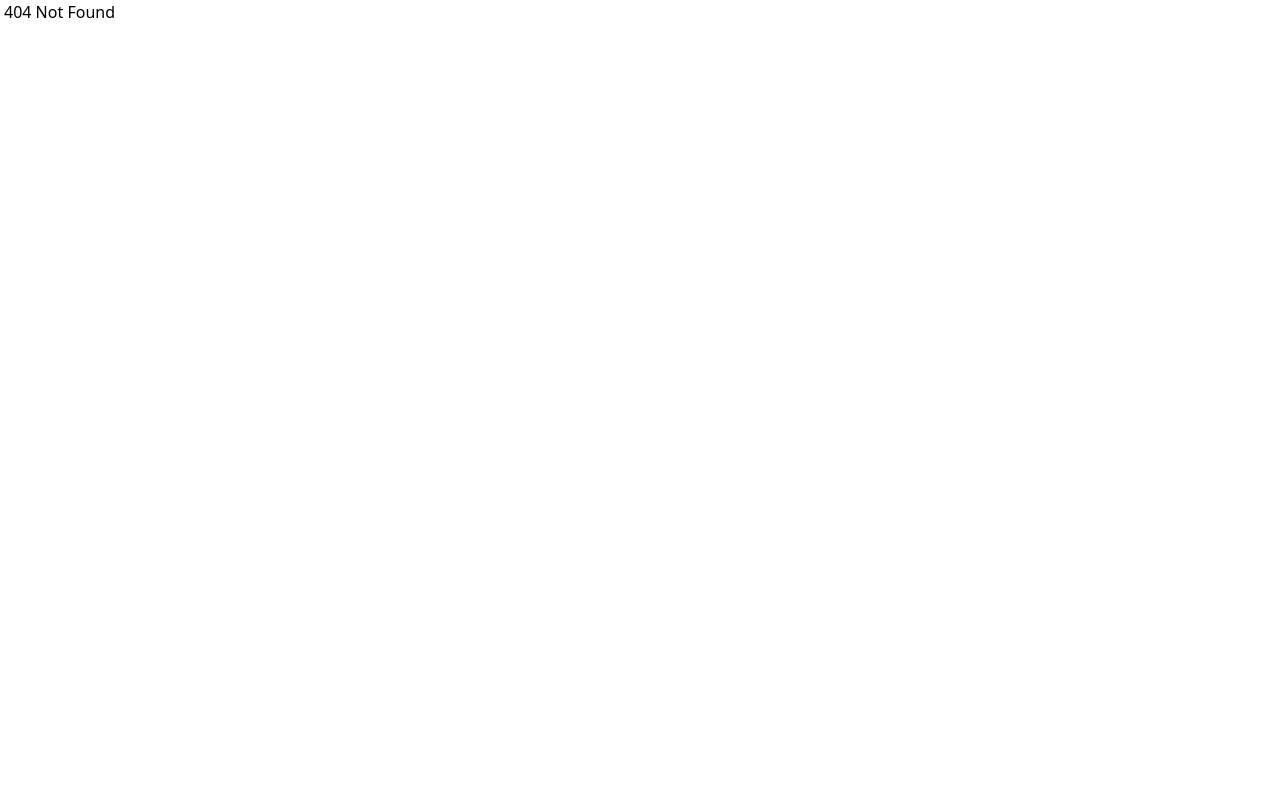
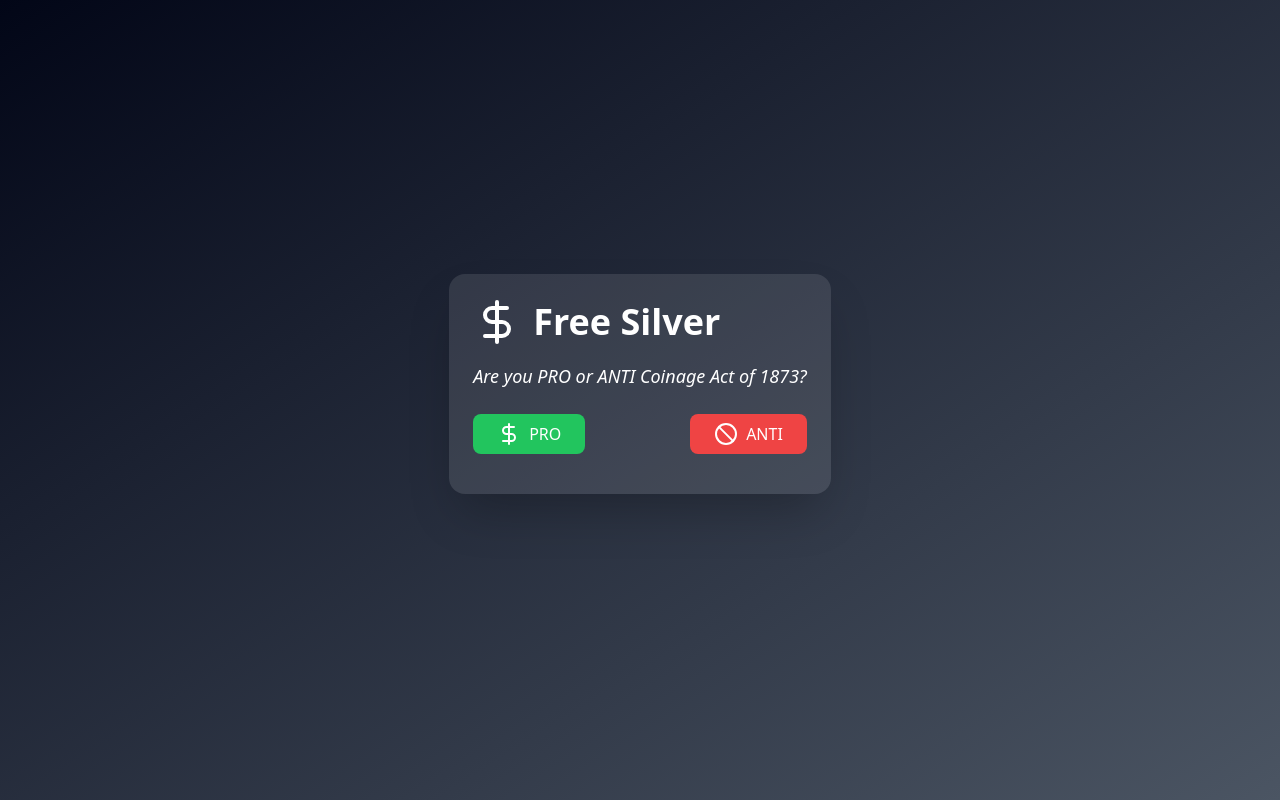
Before and after one commit to hansa241/interactive-website, a Next.js app: page /freesilver in a window 1280 px wide. Before the commit this address had no page. Built offline with nearby package versions, Linux system fonts and the light colour scheme.

Commit message:
Added Free silver page

```diff
--- /dev/null
+++ b/app/freesilver/page.tsx
@@ -0,0 +1,63 @@
+'use client';
+import React, {useState} from 'react';
+import {motion} from 'motion/react';
+import {DollarSign, Ban} from 'lucide-react';
+
+export default function Page() {
+    const [position, setPosition] = useState<string | null>(null);
+
+    const handleChoice = (choice: string) => {
+        setPosition(choice);
+    };
+
+    return (
+        <main className="min-h-screen flex flex-col items-center
+        justify-center bg-gradient-to-br from-slate-950 to-gray-600 text-white p-4">
+            <motion.div
+                className="p-6 bg-white bg-opacity-10 rounded-2xl shadow-2xl mb-8"
+                layout={true}
+                initial={{scale: 0.8, opacity: 0}}
+                animate={{scale: 1, opacity: 1}}
+                transition={{duration: 1}}
+            >
+                <h1 className="text-4xl font-extrabold mb-4 flex items-center space-x-3">
+                    <DollarSign size={48}/>
+                    <span>Free Silver</span>
+                </h1>
+                <p className="text-lg italic mb-6">
+                    Are you PRO or ANTI Coinage Act of 1873?
+                </p>
+                <div className="flex justify-between mb-4">
+                    <button
+                        className="px-6 py-2 bg-green-500 rounded-lg hover:bg-green-600 transition"
+                        onClick={() => handleChoice('PRO')}
+                    >
+                        <span className="flex items-center space-x-2">
+                            <DollarSign/>
+                            <span>PRO</span>
+                        </span>
+                    </button>
+                    <button
+                        className="px-6 py-2 bg-red-500 rounded-lg hover:bg-red-600 transition"
+                        onClick={() => handleChoice('ANTI')}
+                    >
+                        <span className="flex items-center space-x-2">
+                            <Ban/>
+                            <span>ANTI</span>
+                        </span>
+                    </button>
+                </div>
+                {position && (
+                    <motion.p
+                        className="mt-6 text-2xl font-bold"
+                        initial={{y: -10, opacity: 0}}
+                        animate={{y: 0, opacity: 1}}
+                        transition={{type: 'spring', stiffness: 120}}
+                    >
+                        You are {position} <i>Coinage Act of 1873</i>
+                    </motion.p>
+                )}
+            </motion.div>
+        </main>
+    )
+}
--- a/package.json
+++ b/package.json
@@ -9,6 +9,8 @@
     "lint": "next lint"
   },
   "dependencies": {
+    "lucide-react": "^0.511.0",
+    "motion": "^12.15.0",
     "next": "^15.3.2",
     "react": "^19.0.0",
     "react-dom": "^19.0.0"
```
Also changed, not shown: 1 other file (tests, documents, lock files or other folders).
